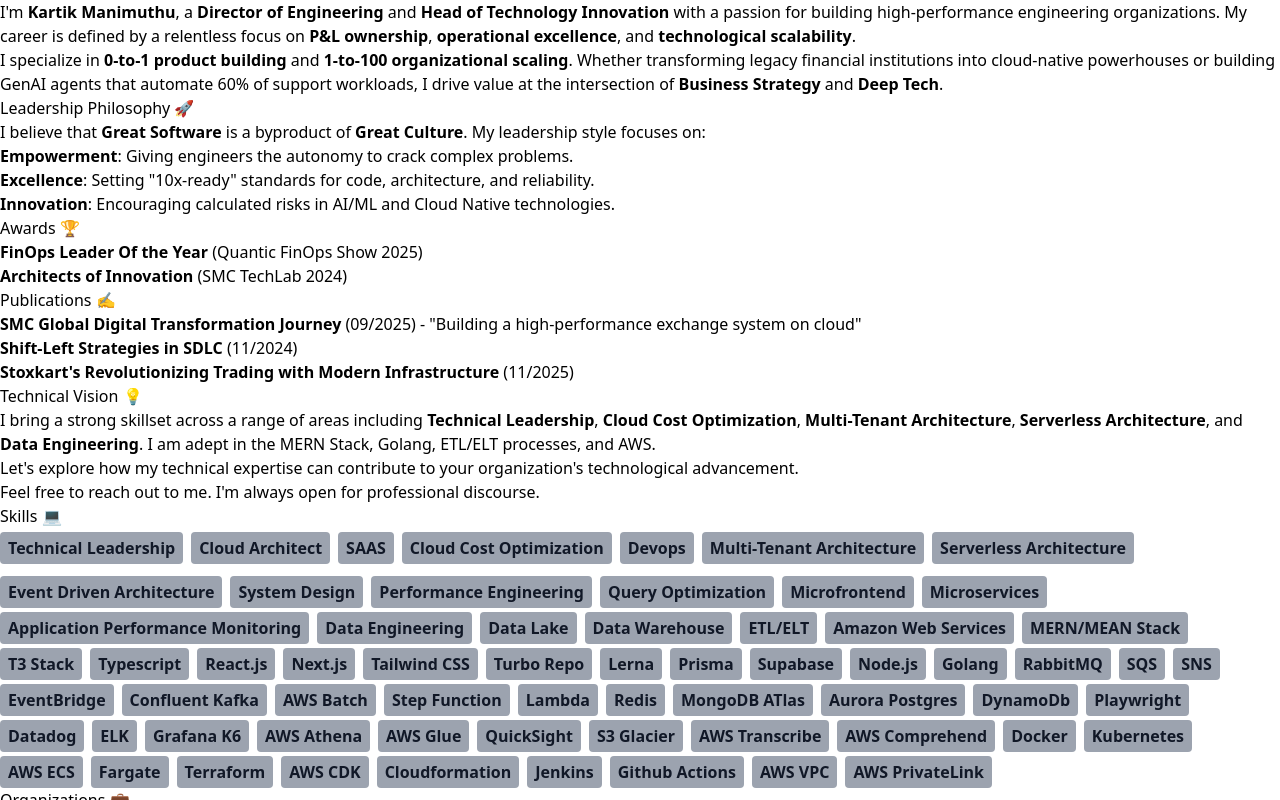
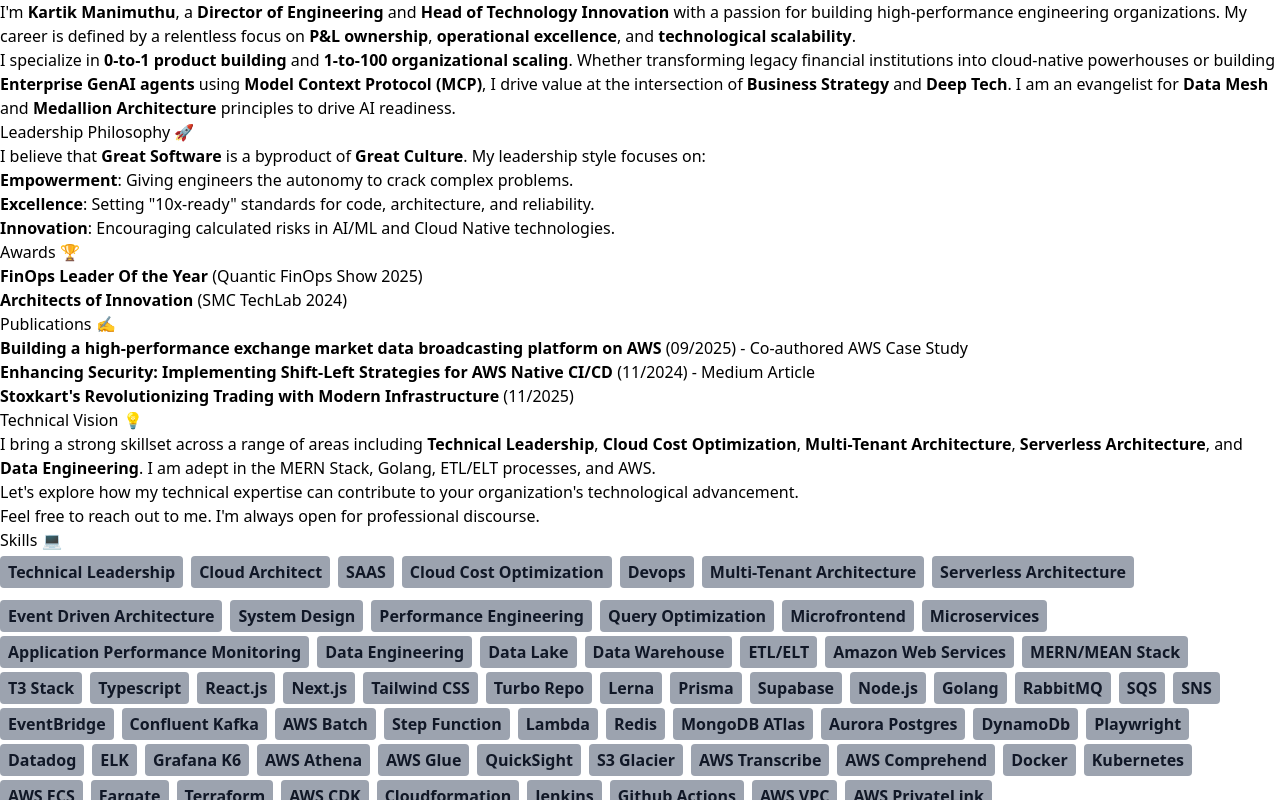
Before and after one commit to kartikmanimuthu/kartikmanimuthu, a Next.js app: page /about in a window 1280 px wide. Shown: the top 800 px of the page. Built offline with nearby package versions, Linux system fonts and the light colour scheme.

Commit message:
feat: Update about page with detailed GenAI and data architecture specializations and revised publication links.

```diff
--- a/pages/about.mdx
+++ b/pages/about.mdx
@@ -12,7 +12,7 @@
 
 I'm **Kartik Manimuthu**, a **Director of Engineering** and **Head of Technology Innovation** with a passion for building high-performance engineering organizations. My career is defined by a relentless focus on **P&L ownership**, **operational excellence**, and **technological scalability**.
 
-I specialize in **0-to-1 product building** and **1-to-100 organizational scaling**. Whether transforming legacy financial institutions into cloud-native powerhouses or building GenAI agents that automate 60% of support workloads, I drive value at the intersection of **Business Strategy** and **Deep Tech**.
+I specialize in **0-to-1 product building** and **1-to-100 organizational scaling**. Whether transforming legacy financial institutions into cloud-native powerhouses or building **Enterprise GenAI agents** using **Model Context Protocol (MCP)**, I drive value at the intersection of **Business Strategy** and **Deep Tech**. I am an evangelist for **Data Mesh** and **Medallion Architecture** principles to drive AI readiness.
 
 ## Leadership Philosophy 🚀
 
@@ -28,9 +28,9 @@
 
 ## Publications ✍️
 
-- [**SMC Global Digital Transformation Journey**](https://www.linkedin.com/in/kartik-manimuthu) (09/2025) - "Building a high-performance exchange system on cloud"
-- [**Shift-Left Strategies in SDLC**](https://medium.com/@kartikmanimuthu) (11/2024)
-- [**Stoxkart's Revolutionizing Trading with Modern Infrastructure**](https://www.linkedin.com/in/kartik-manimuthu) (11/2025)
+- [**Building a high-performance exchange market data broadcasting platform on AWS**](https://aws.amazon.com/blogs/networking-and-content-delivery/building-a-high-performance-exchange-market-data-broadcasting-platform-on-aws/) (09/2025) - Co-authored AWS Case Study
+- [**Enhancing Security: Implementing Shift-Left Strategies for AWS Native CI/CD**](https://medium.com/@smctechblogs/enhancing-security-implementing-shift-left-strategies-for-aws-native-ci-cd-pipeline-with-open-ea1e6785b255) (11/2024) - Medium Article
+- [**Stoxkart's Revolutionizing Trading with Modern Infrastructure**](https://www.mothersontechnology.com/wp-content/uploads/2025/11/Stoxkarts-casestudy-1.pdf) (11/2025)
 
 ## Technical Vision 💡
 
```
